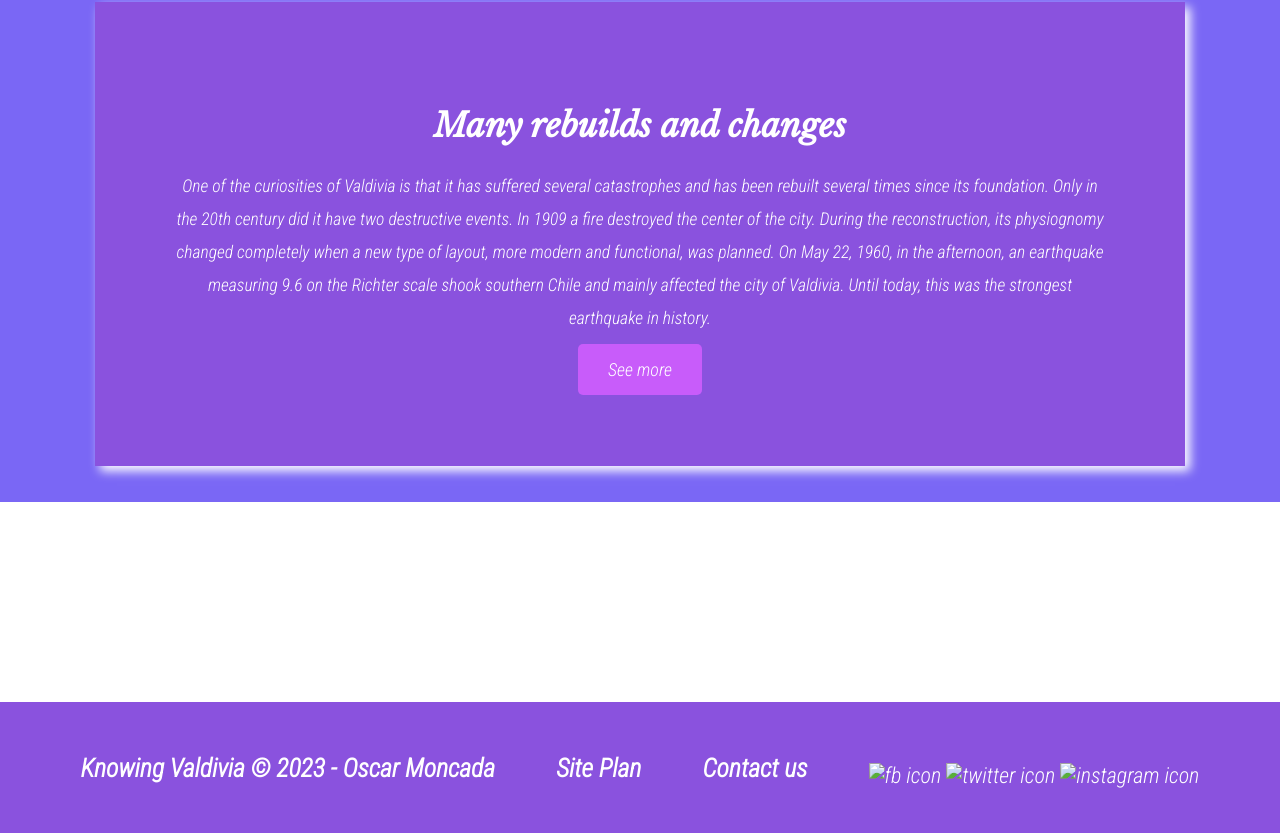
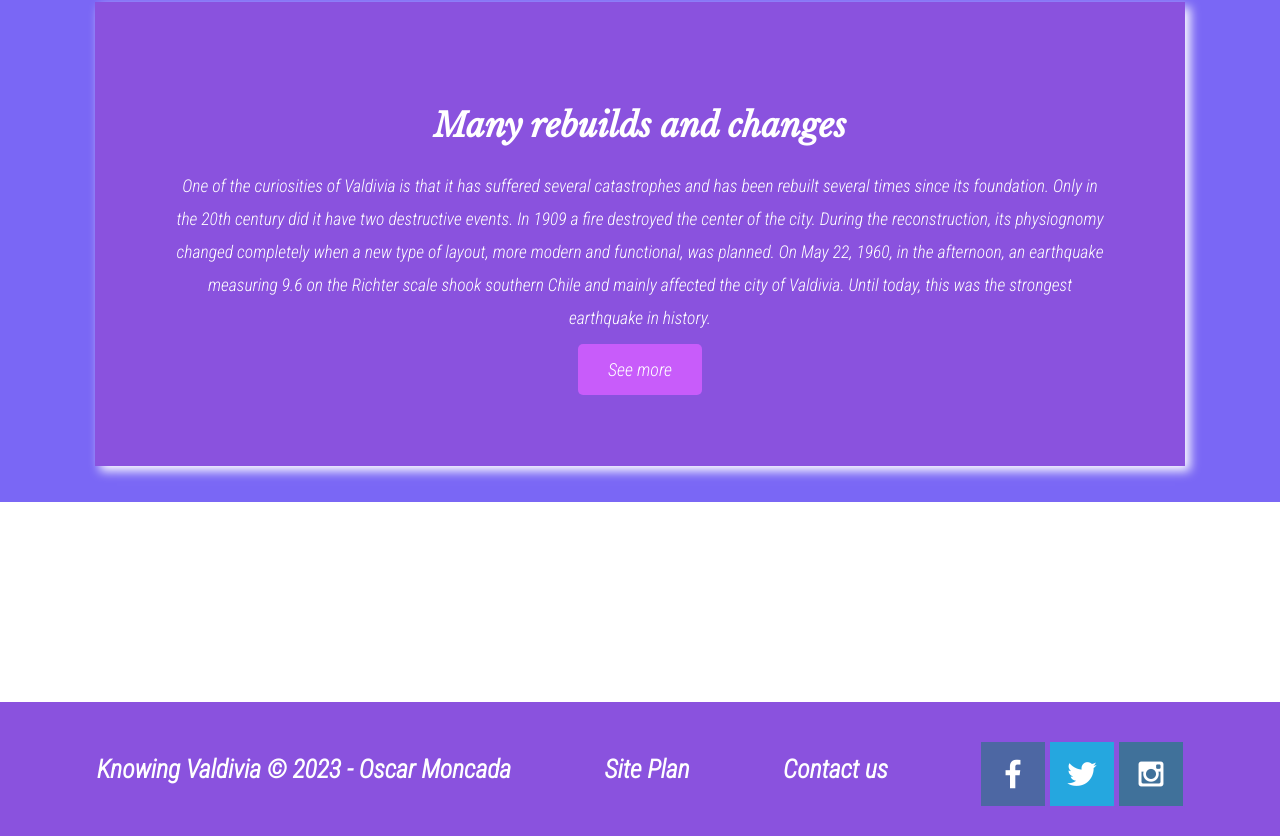
Before and after one commit to OMoncada/valdivia-siteplan.github.io, a plain HTML site: page index.html in a window 1280 px wide. Shown: the part 1694-2530 px from the top of the page. Drawn offline with nearby package versions, Linux system fonts and the light colour scheme.

Commit message:
Update index.html

```diff
--- a/index.html
+++ b/index.html
@@ -65,13 +65,13 @@
             <h3><a href="#">Contact us</a></h3>
             <div class="social">
                 <a href="https://facebook.com" target="_blank">
-                    <img src="images/facebook.png" alt="fb icon">
+                    <img src="fotos/facebook.png" alt="fb icon">
                 </a>
                 <a href="https://twitter.com" target="_blank">
-                    <img src="images/twitter.png" alt="twitter icon">
+                    <img src="fotos/twitter.png" alt="twitter icon">
                 </a>
                 <a href="https://instagram.com" target="_blank">
-                    <img src="images/instagram.png" alt="instagram icon">
+                    <img src="fotos/instagram.png" alt="instagram icon">
                 </a>
             </div>
         </footer>
```
